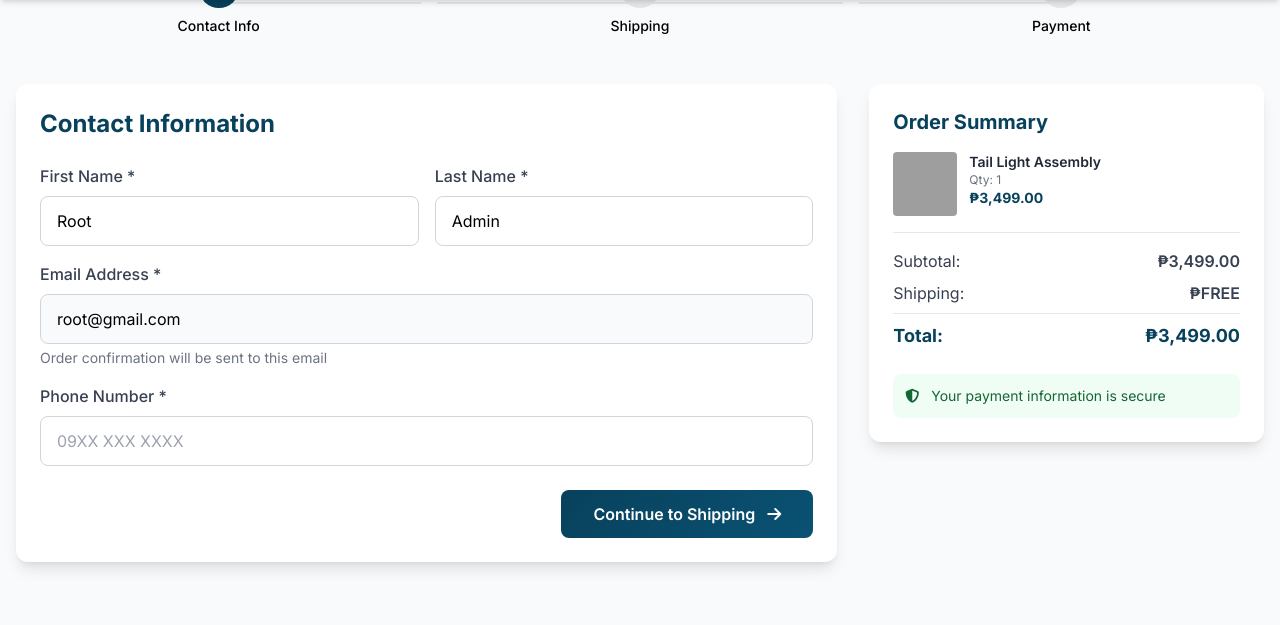
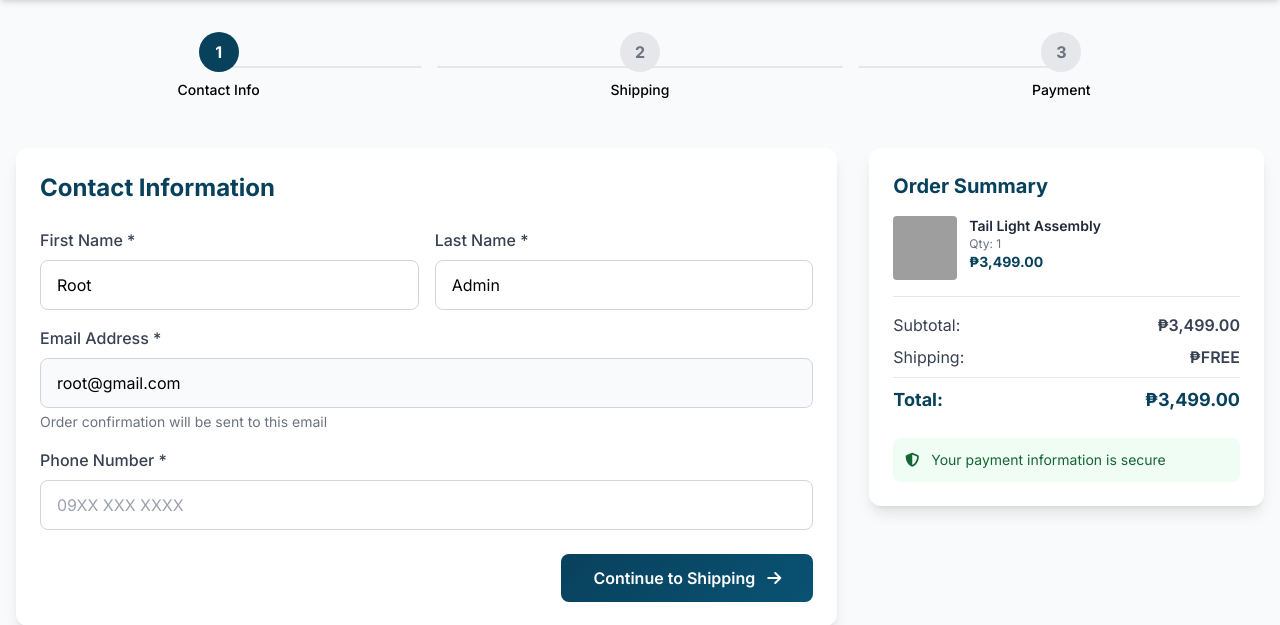
Before and after one commit to A1rlay/MinC_Project, a PHP site: page /pages/html/checkout.php in a window 1280 px wide. Shown: the part 80-705 px from the top of the page. Run offline with PHP 8.4, Linux system fonts and the light colour scheme; a user stored in the database is signed in; data comes from the database, SQL or seed files in the repository; some libraries are stand-ins or nearby versions; grey boxes are pictures that could not be loaded.

Commit message:
Fixed UI issue

```diff
--- a/html/checkout.php
+++ b/html/checkout.php
@@ -206,7 +206,7 @@ if ($user_id) {
     <!-- Checkout Content -->
     <div class="max-w-7xl mx-auto px-4 py-8">
         <!-- Progress Steps -->
-        <div class="step-indicator mb-8">
+        <div class="step-indicator mt-16 mb-8">
             <div class="step active" id="step1-indicator">
                 <div class="step-number">1</div>
                 <div class="text-sm font-medium">Contact Info</div>
```
